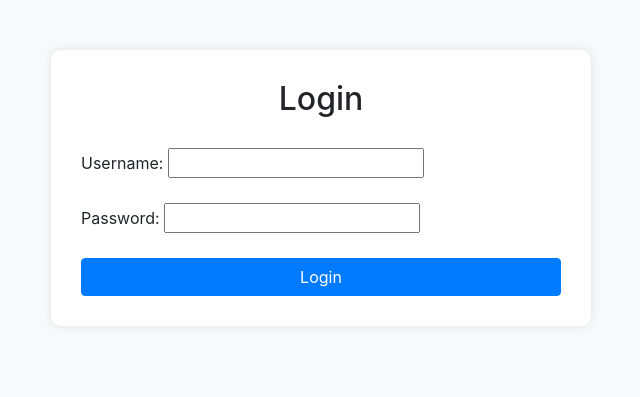
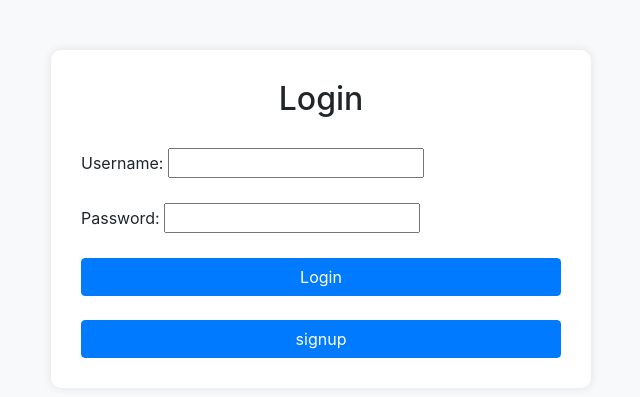
Before and after one commit to brandonladen/jumia_clone, a Django app: page /login/ in a window 1280 px wide. Shown: the top 397 px of the page, without its empty margins (319-959 px from the left). Run offline with Django 4.2, Linux system fonts and the light colour scheme; some libraries are stand-ins or nearby versions.

Commit message:
added signup button

```diff
--- a/account/templates/account/CustomerLoginForm.html
+++ b/account/templates/account/CustomerLoginForm.html
@@ -58,7 +58,8 @@
                         {{ form.password }}
                     </div>
 
-                    <button type="submit" class="btn btn-primary btn-login">Login</button>
+                    <button type="submit" class="btn btn-primary btn-login">Login</button> <br/> <br/>
+                    <a href="{% url 'signup' %}" type="submit" class="btn btn-primary btn-login">signup</a>
                 </form>
             </div>
         </div>
```
